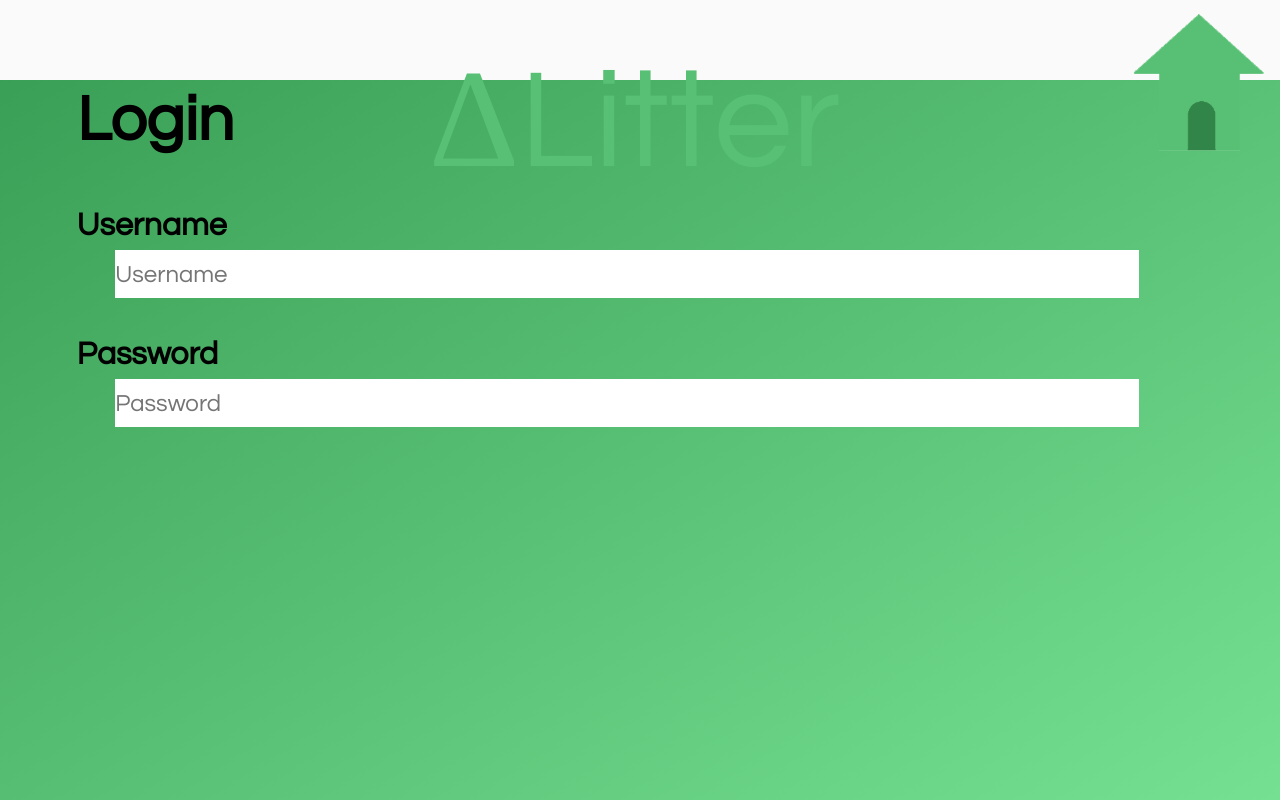
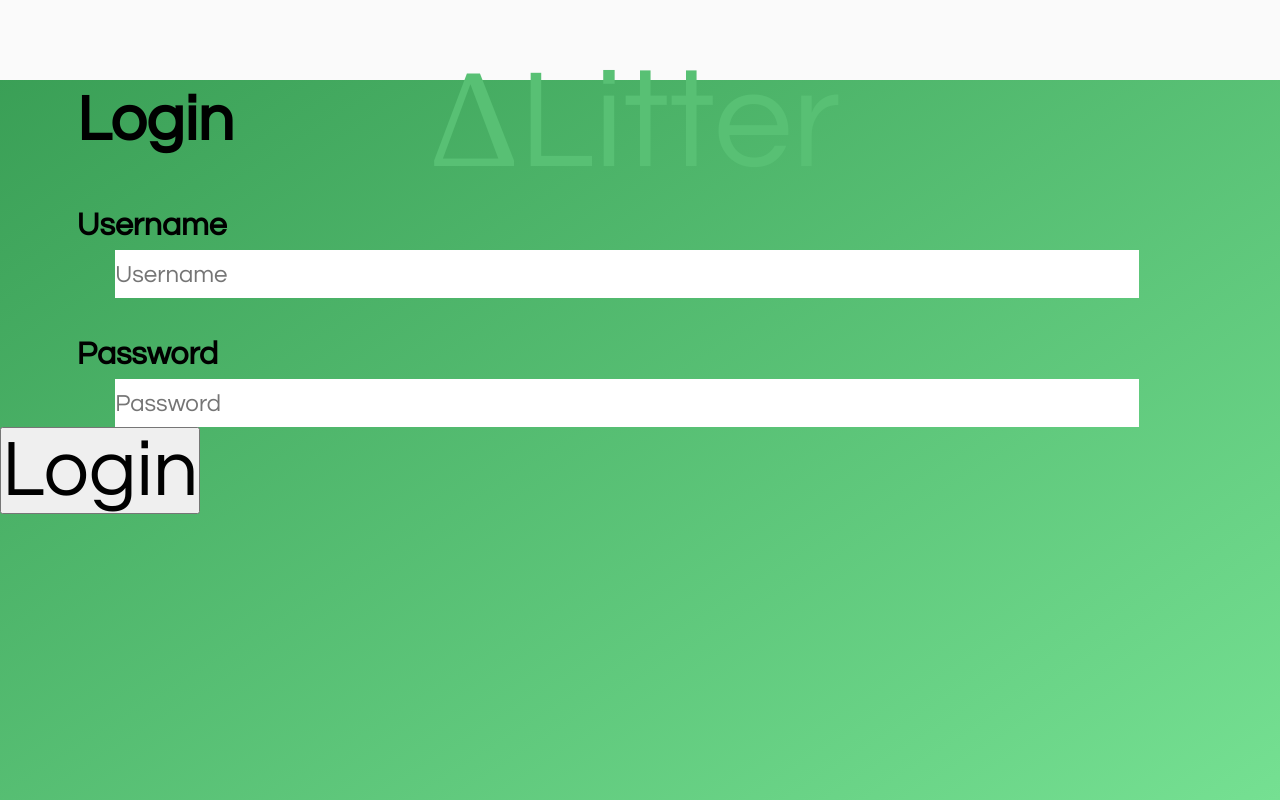
Before and after one commit to jeffreyL02/DeltaLitter, a plain HTML site: page Login/login.html in a window 1280 px wide. Both pictures are taken after a click on the button "Login". Drawn offline with Linux system fonts and the light colour scheme.

Commit message:
keith needs a button

```diff
--- a/Login/login.css
+++ b/Login/login.css
@@ -57,6 +57,10 @@ body{
   border-bottom: 0.2vh solid #8df3a9;
   transition-duration: 0.3s;
 }
+.btnAfterLand{
+  display:block;
+  font-size: 10vh;
+}
 h1{
   font-size: 8vh;
   margin-top: 1vh;
--- a/Login/login.html
+++ b/Login/login.html
@@ -9,7 +9,6 @@
   <body>
     <div id="nav">
       <p id="logo">&#916;Litter</p>
-      <img src="../Assets/logo.png" id="homeBtn"/>
     </div>
     <div id="workspace">
       <div id='land'>
@@ -18,13 +17,17 @@
         <button class="btn" id="signupBtn">Sign Up</button>
       </div>
       <div id="loginPg">
+        <form>
           <h1>Login</h1>
           <h3>Username</h3>
           <input type="text" class="credentials" id="logName" placeholder="Username"/>
           <h3>Password</h3>
           <input type="text" class="credentials" id="logPass" placeholder="Password"/>
+          <button class="btnAfterLand" id="btnLogin">Login</button>
+        </form>
       </div>
       <div id="signupPg">
+        <form>
           <h1>Sign Up</h1>
           <h3>Username</h3>
           <input type="text" class="credentials" id="signName" placeholder="Ex: John_Smith"/>
@@ -34,6 +37,8 @@
           <input type="password" class="credentials" id="signPass" placeholder="Ex: abc123"/>
           <h3>Retype Password</h3>
           <input type="password" class="credentials" id="signRePass" placeholder="Ex: abc123"/>
+          <button class="btnAfterLand" id="btnSignup">Login</button>
+        </form>
       </div>
     </div>
   </body>
```
Lines whose indentation alone changed are shown as unchanged.
